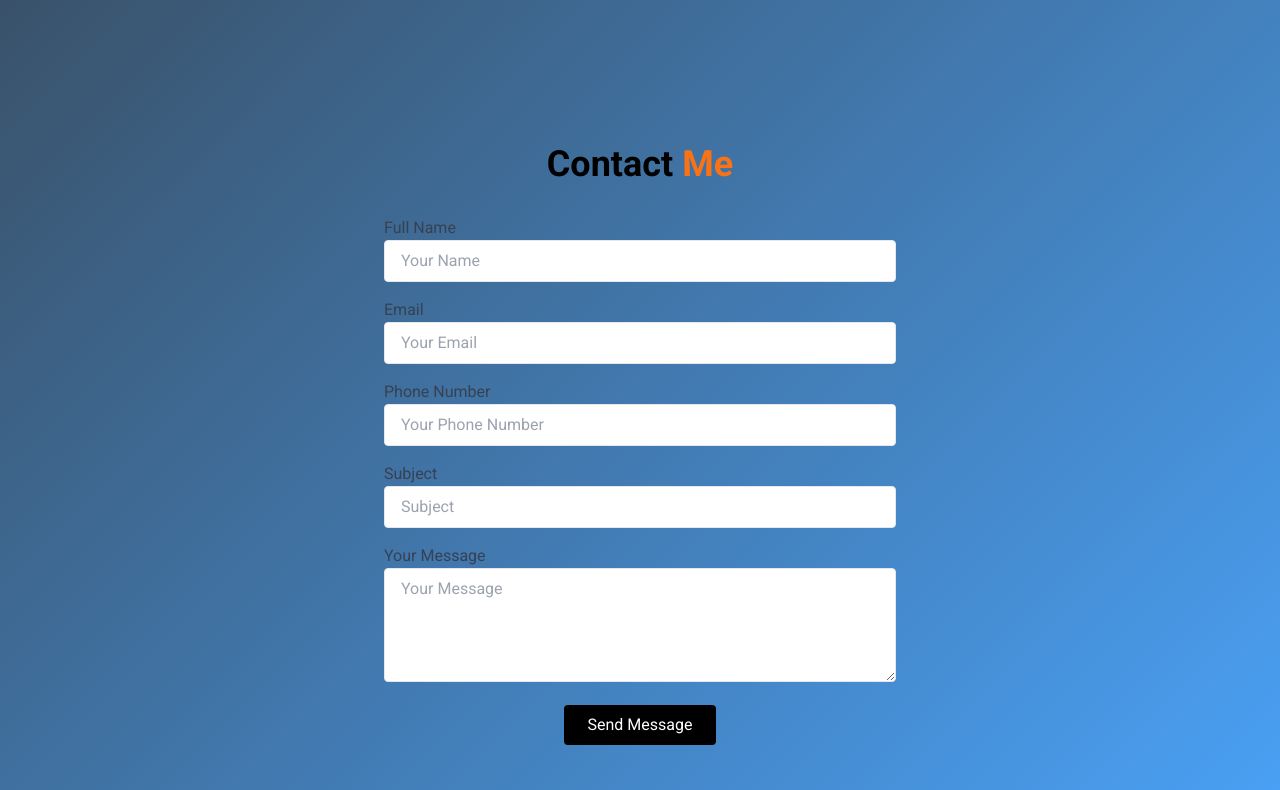
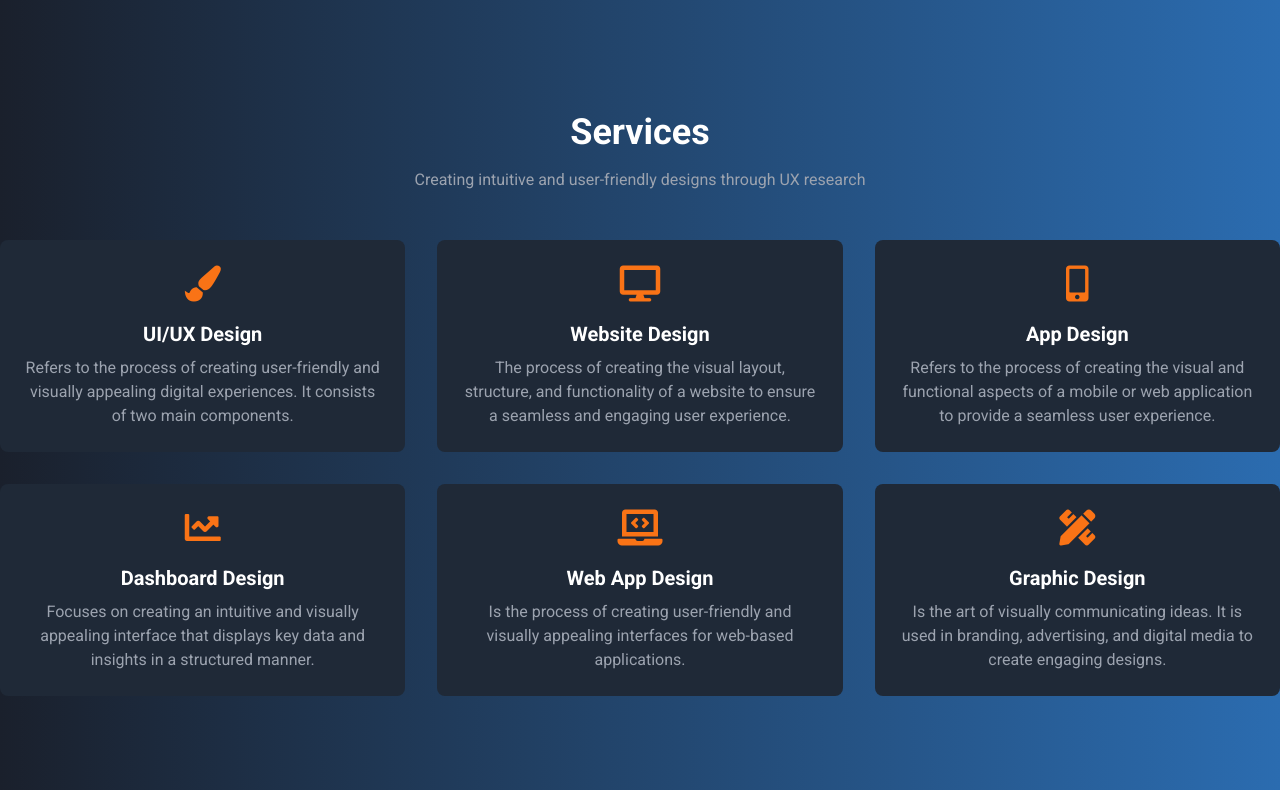
Before and after one commit to ToxicityRadius/toxicityradius.github.io, a plain HTML site: page index.html in a window 1280 px wide. Shown: the part 819-1609 px from the top of the page. Drawn offline with nearby package versions, Linux system fonts and the light colour scheme.

Commit message:
Update index.html

```diff
--- a/index.html
+++ b/index.html
@@ -7,9 +7,15 @@
     <script src="https://cdn.tailwindcss.com"></script>
     <link href="https://cdnjs.cloudflare.com/ajax/libs/font-awesome/5.15.3/css/all.min.css" rel="stylesheet"/>
     <link href="https://fonts.googleapis.com/css2?family=Roboto:wght@400;700&display=swap" rel="stylesheet"/>
-    <link rel="stylesheet" href="styles.css">
+    <link href="styles.css" rel="stylesheet">
+    <style>
+        /* Custom gradient background */
+        body {
+            background: linear-gradient(to right, #1a202c, #2b6cb0); /* Adjust colors as needed */
+        }
+    </style>
 </head>
-<body class="bg-gradient-black-blue">
+<body>
     <!-- Navbar -->
     <nav class="bg-gradient-to-r text-white p-4">
         <div class="container mx-auto flex justify-between items-center">
@@ -42,7 +48,7 @@
         </div>
     </section>
     <!-- About Me Section -->
-    <section class="bg-gradient-to-b text-white py-20">
+    <section class="bg-transparent text-white py-20">
         <div class="container mx-auto text-center">
             <div class="flex flex-col md:flex-row items-center justify-center">
                 <div class="md:w-1/2 fade-in">
@@ -57,8 +63,49 @@
             </div>
         </div>
     </section>
+
+    <!-- Services Section -->
+    <section class="bg-transparent text-white py-12">
+        <div class="container mx-auto">
+            <h1 class="text-4xl font-bold text-center mb-4">Services</h1>
+            <p class="text-center text-gray-400 mb-12">Creating intuitive and user-friendly designs through UX research</p>
+            <div class="grid grid-cols-1 sm:grid-cols-2 lg:grid-cols-3 gap-8">
+                <div class="bg-gray-800 p-6 rounded-lg text-center">
+                    <i class="fas fa-paint-brush text-orange-500 text-4xl mb-4"></i>
+                    <h2 class="text-xl font-bold mb-2">UI/UX Design</h2>
+                    <p class="text-gray-400">Refers to the process of creating user-friendly and visually appealing digital experiences. It consists of two main components.</p>
+                </div>
+                <div class="bg-gray-800 p-6 rounded-lg text-center">
+                    <i class="fas fa-desktop text-orange-500 text-4xl mb-4"></i>
+                    <h2 class="text-xl font-bold mb-2">Website Design</h2>
+                    <p class="text-gray-400">The process of creating the visual layout, structure, and functionality of a website to ensure a seamless and engaging user experience.</p>
+                </div>
+                <div class="bg-gray-800 p-6 rounded-lg text-center">
+                    <i class="fas fa-mobile-alt text-orange-500 text-4xl mb-4"></i>
+                    <h2 class="text-xl font-bold mb-2">App Design</h2>
+                    <p class="text-gray-400">Refers to the process of creating the visual and functional aspects of a mobile or web application to provide a seamless user experience.</p>
+                </div>
+                <div class="bg-gray-800 p-6 rounded-lg text-center">
+                    <i class="fas fa-chart-line text-orange-500 text-4xl mb-4"></i>
+                    <h2 class="text-xl font-bold mb-2">Dashboard Design</h2>
+                    <p class="text-gray-400">Focuses on creating an intuitive and visually appealing interface that displays key data and insights in a structured manner.</p>
+                </div>
+                <div class="bg-gray-800 p-6 rounded-lg text-center">
+                    <i class="fas fa-laptop-code text-orange-500 text-4xl mb-4"></i>
+                    <h2 class="text-xl font-bold mb-2">Web App Design</h2>
+                    <p class="text-gray-400">Is the process of creating user-friendly and visually appealing interfaces for web-based applications.</p>
+                </div>
+                <div class="bg-gray-800 p-6 rounded-lg text-center">
+                    <i class="fas fa-pencil-ruler text-orange-500 text-4xl mb-4"></i>
+                    <h2 class="text-xl font-bold mb-2">Graphic Design</h2>
+                    <p class="text-gray-400">Is the art of visually communicating ideas. It is used in branding, advertising, and digital media to create engaging designs.</p>
+                </div>
+            </div>
+        </div>
+    </section>
+
     <!-- Contact Me Section -->
-    <section class="container mx-auto py-20">
+    <section class="bg-transparent text-white py-20">
         <h2 class="text-4xl font-bold text-center mb-8 fade-in">Contact <span class="text-orange-500">Me</span></h2>
         <form class="max-w-lg mx-auto slide-in">
             <div class="mb-4">
```
